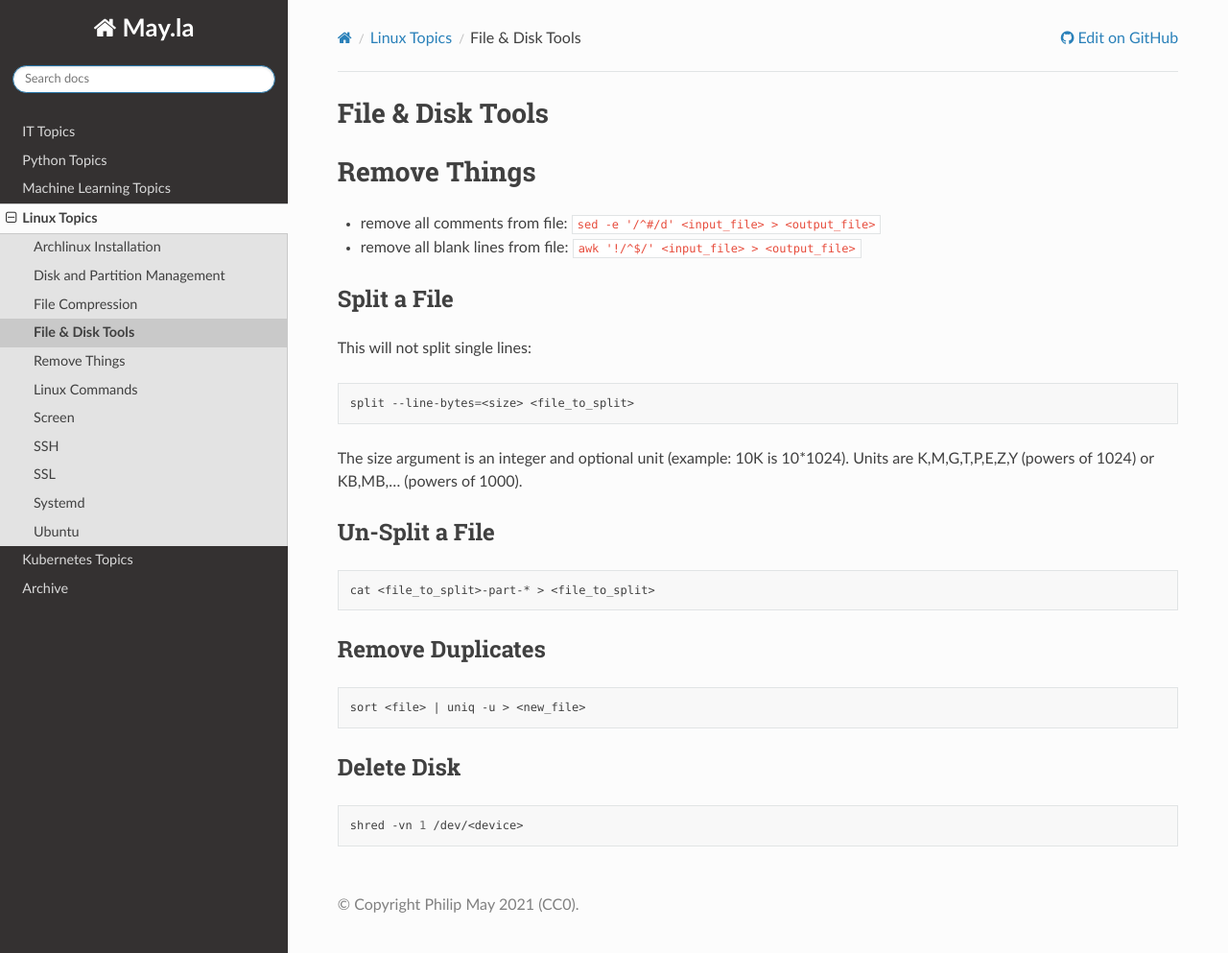
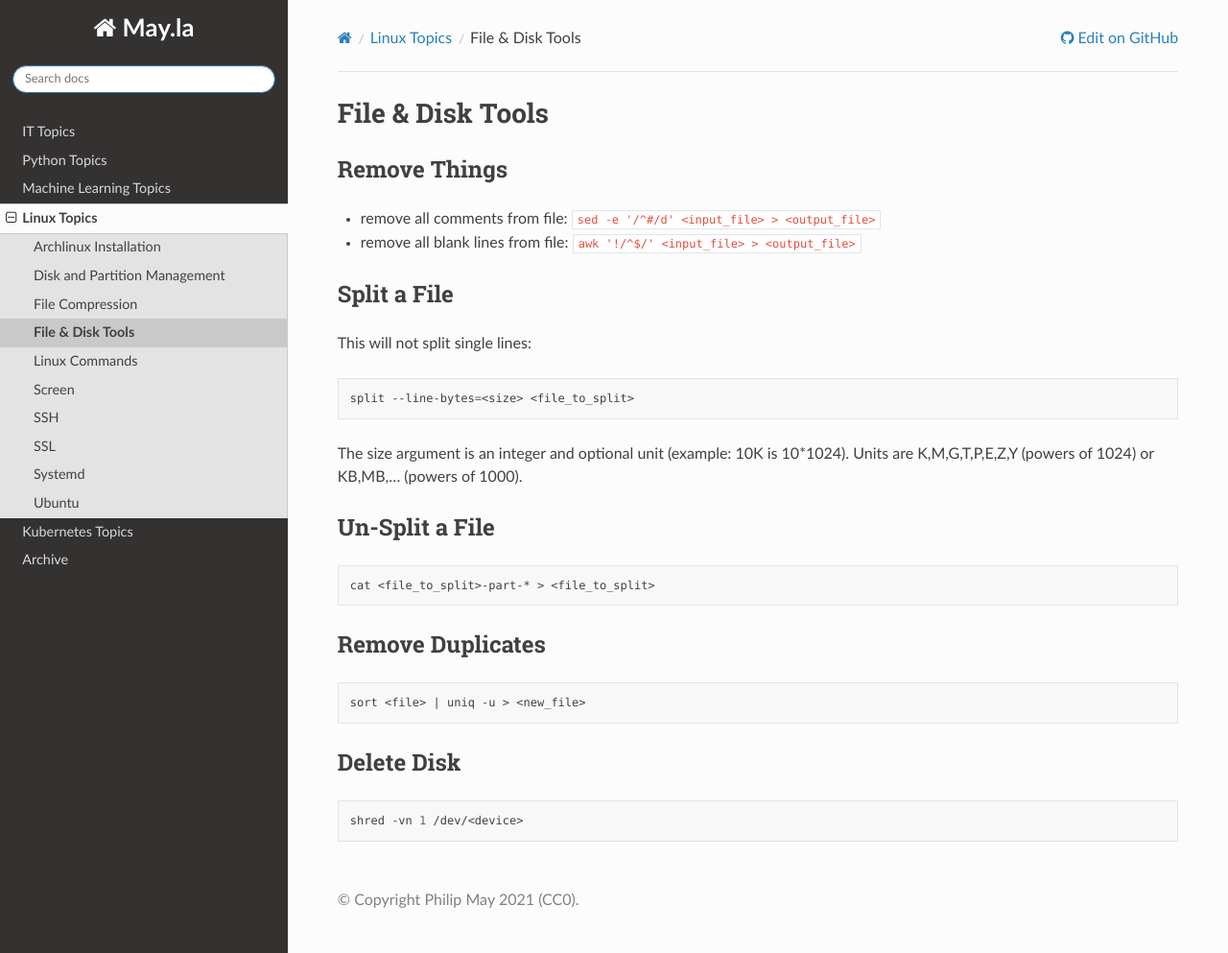
Before and after one commit to PhilipMay/May.la, a Sphinx documentation site: the page built from source/linux/file-disk.md, in a window 1280 px wide and 993 px high. Shown: the whole window at 96% size. Built offline with Sphinx 7.4.7 and the Read the Docs theme 2.0.0, drawn with Linux system fonts in a browser that asks for light colours.

Commit message:
Update file-disk.md

```diff
--- a/source/linux/file-disk.md
+++ b/source/linux/file-disk.md
@@ -1,6 +1,6 @@
 # File & Disk Tools
 
-# Remove Things
+## Remove Things
 - remove all comments from file: `sed -e '/^#/d' <input_file> > <output_file>`
 - remove all blank lines from file: `awk '!/^$/' <input_file> > <output_file>`
 
```
